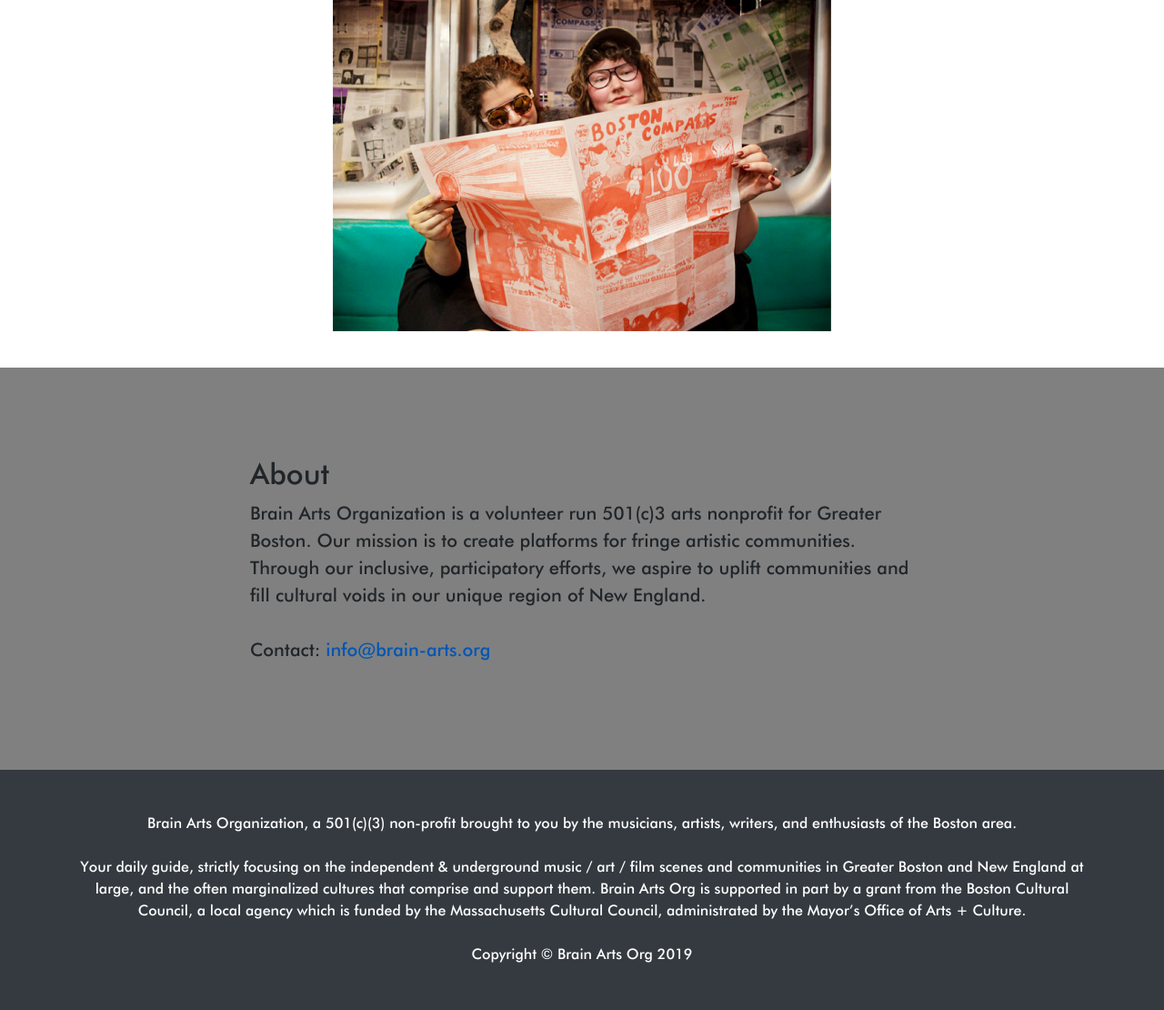
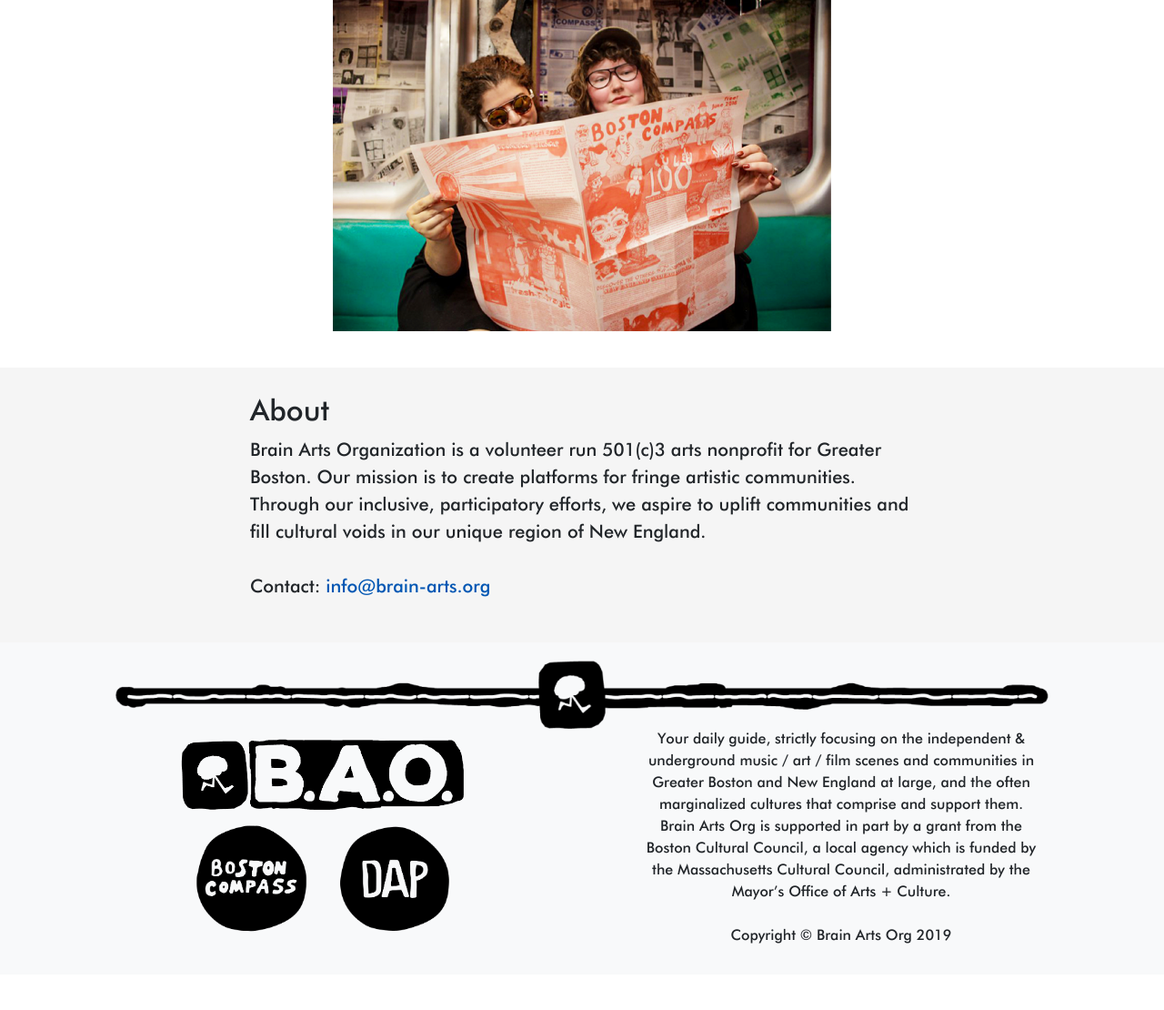
Before and after one commit to Brain-Arts-Git/brain_arts_site, a Flask app: page / in a window 1280 px wide. Shown: the part 3132-4242 px from the top of the page at 91% size. After the commit the page ends 4169 px from the top, so only its background shows below. Run offline with Flask 2, Linux system fonts and the light colour scheme; some libraries are stand-ins or nearby versions.

Commit message:
updated footer

```diff
--- a/app/static/css/styles.css
+++ b/app/static/css/styles.css
@@ -26,8 +26,8 @@
 }
 
 .section-contact {
-  padding: 100px 0 100px;
-  background-color: grey;
+  padding: 30px 0 30px;
+  background-color: #F5F5F5;
 }
 
 .blog-header {
@@ -44,6 +44,13 @@
   margin-left: auto;
   margin-right: auto;
   width: 75%;
+}
+
+.img-footer {
+  display: block;
+  margin-left: auto;
+  margin-right: auto;
+  width: 90%;
 }
 
 .img-blog {
--- a/app/templates/index.html
+++ b/app/templates/index.html
@@ -189,7 +189,43 @@
   </section>
 
   <!-- Footer -->
-  <footer class="py-5 bg-dark">
+  <footer style="padding-top: 20px; padding-bottom: 30px" class="bg-light">
+
+
+    <div class="container">
+      <div class="row">
+        <img src="static/img/footer_border.png" class="img-footer">
+      </div>
+      <div class="row">
+        <div class="col" align="center">
+          <div class="row">
+            <div class="col">
+              <a href="https://brain-arts.org/">
+                <img src="static/img/Brain_Arts_Shorthand_BlackWhite_Knockout.png" style="width: 60%;">
+              </a>
+            </div>
+          </div>
+          <div class="row">
+            <div class="col">
+              <a href="https://bostonhassle.com/boston-compass-114-art-event-listings/">
+                <img src="static/img/bclogo.png" style="width: 50%;" align="right">
+              </a>
+            </div>
+            <div class="col">
+              <a href="https://dorchesterartproject.org/">
+                <img src="static/img/daplogo.png" style="width: 50%;" align="left">
+              </a>
+            </div>
+          </div>
+        </div>
+        <div class="col-sm" align="center">
+          <p class="m-0 text-center text-black" style="padding-right: 50px; padding-left: 50px;">Your daily guide, strictly focusing on the independent & underground music / art / film scenes and communities in Greater Boston and New England at large, and the often marginalized cultures that comprise and support them. Brain Arts Org is supported in part by a grant from the Boston Cultural Council, a local agency which is funded by the Massachusetts Cultural Council, administrated by the Mayor’s Office of Arts + Culture.</p>
+          <br>
+          <p class="m-0 text-center text-black">Copyright &copy; Brain Arts Org 2019</p>
+        </div>
+      </div>
+    </div>
+    <!--
     <div class="container">
       <p class="m-0 text-center text-white">Brain Arts Organization, a 501(c)(3) non-profit brought to you by the musicians, artists, writers, and enthusiasts of the Boston area.</p>
       <br>
@@ -197,7 +233,9 @@
       <br>
       <p class="m-0 text-center text-white">Copyright &copy; Brain Arts Org 2019</p>
     </div>
+    -->
     <!-- /.container -->
+
   </footer>
 
   <!-- Bootstrap core JavaScript -->
```
Also changed, not shown: app/templates/blog.html (+40 -2 lines).
